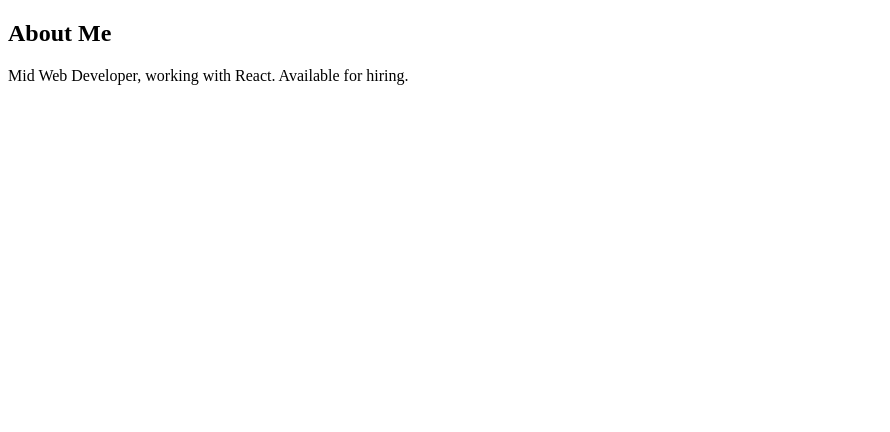
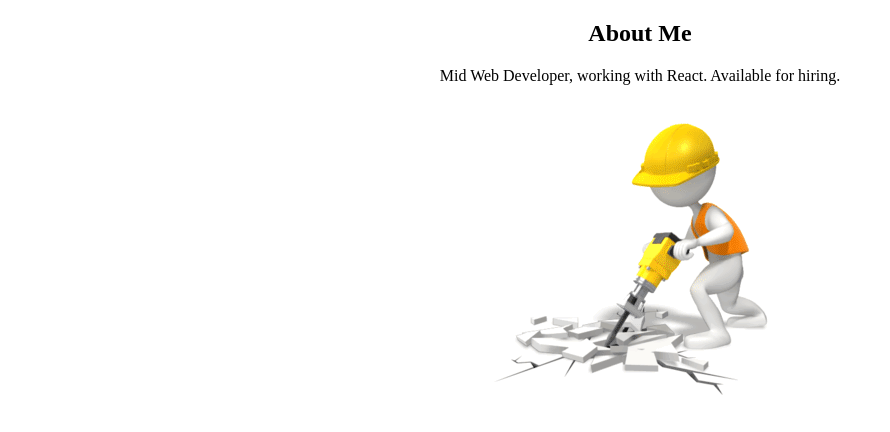
Before and after one commit to JonasAX/JonasAX, a plain HTML site: page index.html in a window 1280 px wide. Shown: the whole page, without its empty margins (0-890 px from the left). Drawn offline with Linux system fonts and the light colour scheme.

Commit message:
under construction

```diff
--- a/index.html
+++ b/index.html
@@ -4,6 +4,7 @@
     <meta charset="UTF-8">
     <meta http-equiv="X-UA-Compatible" content="IE=edge">
     <meta name="viewport" content="width=device-width, initial-scale=1.0">
+    <link rel="stylesheet" href="style.css">
     <title>JonasAX</title>
 </head>
 <body>
@@ -11,6 +12,9 @@
         <h1>About Me</h1>
         <p>Mid Web Developer, working with React. Available for hiring.</p>
     </section>
+    <footer>
+        <img src="./.img/underconstruction.gif" alt="This website is under construction">
+    </footer>
 
 </body>
 </html>
--- /dev/null
+++ b/style.css
@@ -0,0 +1,3 @@
+body {
+    text-align: center;
+}
```
Also changed, not shown: .img/underconstruction.gif (added).
